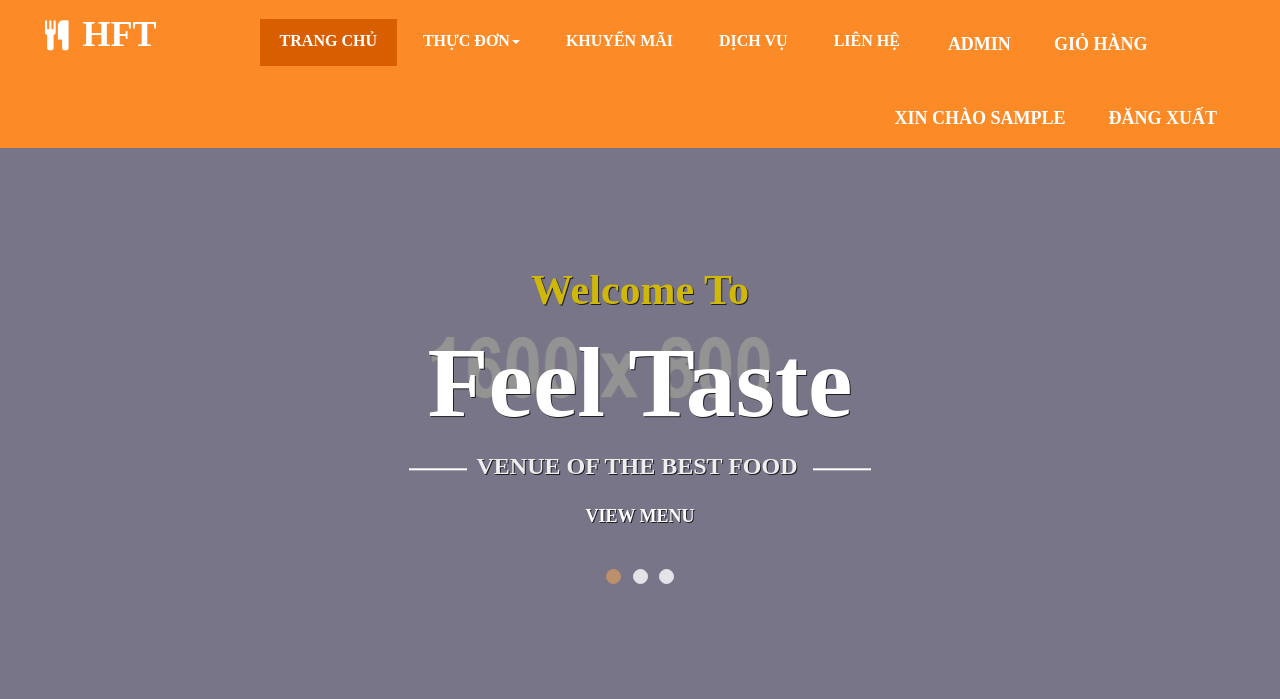
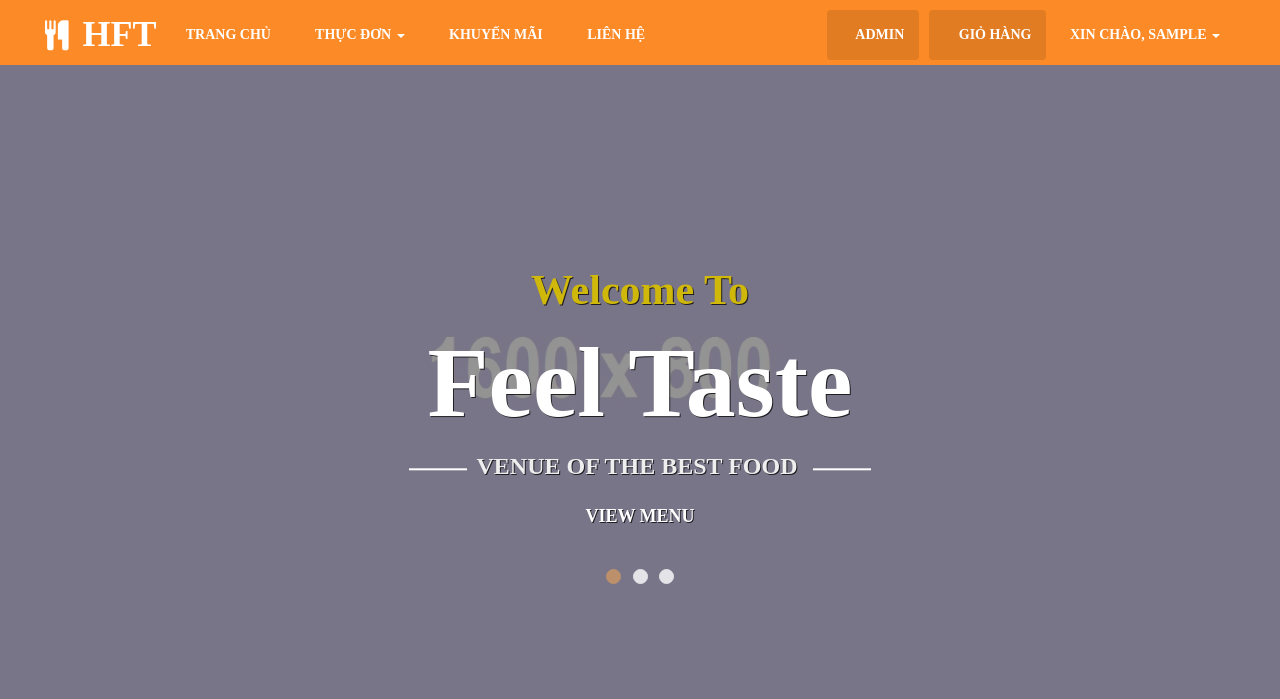
Before and after one commit to huytruong204/CuaHangHFT, a PHP site: page / in a window 1280 px wide. Shown: the top 699 px of the page. Run offline with PHP 8.4, Linux system fonts and the light colour scheme; the visitor is signed in with stand-in values (Sample User, id 1); data that the repository does not hold is empty; some web fonts are replaced.

Commit message:
Sửa lại giao diện menu

```diff
--- a/View/Component/Menu/Index.php
+++ b/View/Component/Menu/Index.php
@@ -1,9 +1,19 @@
-<div class="collapse navbar-collapse" id="bs-example-navbar-collapse-1">
-    <ul class="nav navbar-nav nav_m">
-        <li><a class="m_tag active_tab" href="index.php?page=Home">Trang chủ</a></li>
+<div class="collapse navbar-collapse " style="padding-top: 10px" id="bs-example-navbar-collapse-1">
+
+    <ul class="nav navbar-nav">
+        <li class='active'>
+            <a href="index.php?page=Home">
+                <i class="glyphicon glyphicon-home"></i> Trang chủ
+            </a>
+        </li>
+
         <li class="dropdown">
-            <a class="m_tag" href="shop.html" data-toggle="dropdown" role="button" aria-expanded="false">Thực đơn<span class="caret"></span></a>
-            <ul class="dropdown-menu drop_3" role="menu">
+            <a href="#" class="dropdown-toggle" data-toggle="dropdown" role="button" aria-expanded="false">
+                <i class="glyphicon glyphicon-cutlery"></i> Thực đơn <span class="caret"></span>
+            </a>
+            <ul class="dropdown-menu" role="menu">
+                <li><a href="Index.php?page=Food"><strong>Tất cả món ăn</strong></a></li>
+                <li class="divider"></li>
                 <?php
                 foreach ($list_cat as $cat) {
                     echo "<li><a href='Index.php?page=Food&cat_filter={$cat->getCategory_id()}'>{$cat->getCategory_name()}</a></li>";
@@ -11,24 +21,48 @@
                 ?>
             </ul>
         </li>
-        <li><a class="m_tag" href="#">Khuyến mãi</a></li>
-        <li><a class="m_tag" href="#">Dịch vụ</a></li>
-        <li><a class="m_tag" href="index.php?page=Contact">Liên hệ</a></li>
-        <li><a class="m_tag1 button mgt" href="./Admin/index.php?page=HomeAdmin"> Admin</a></li>
-        <li><a class="m_tag1 button mgt" href="index.php?page=Cart"> Giỏ hàng</a></li>
+
+        <li><a href="#"><i class="glyphicon glyphicon-gift"></i> Khuyến mãi</a></li>
+        <li><a href="index.php?page=Contact"><i class="glyphicon glyphicon-earphone"></i> Liên hệ</a></li>
     </ul>
-    <ul class="nav navbar-nav nav_m navbar-right">
+
+    <ul class="nav navbar-nav navbar-right">
+
+        <li>
+            <a href="./Admin/index.php?page=HomeAdmin" class="nav-highlight">
+                <i class="glyphicon glyphicon-cog"></i> Admin
+            </a>
+        </li>
+
+        <li>
+            <a href="index.php?page=Cart" class="nav-highlight">
+                <i class="glyphicon glyphicon-shopping-cart"></i> Giỏ hàng
+            </a>
+        </li>
+
         <?php
         if (session_status() !== PHP_SESSION_ACTIVE) session_start();
-        if (isset($_SESSION['user_id'])){
-            $displayName = htmlspecialchars($_SESSION['user_name'] ?? 'Người dùng');
-            echo "<li><a class='m_tag1 button mgt' href='index.php?page=User'>Xin chào {$displayName}</a></li>";
-            echo "<li><a class='m_tag1 button mgt' href='index.php?page=User&action=Logout'>Đăng xuất</a></li>";
-        } else {
-            echo "<li><a class='m_tag1 button mgt' href='index.php?page=SignIn'> Đăng nhập</a></li>";
-            echo "<li><a class='m_tag1 button mgt' href='index.php?page=SignUp'> Đăng ký</a></li>";
-        }
+
+        if (isset($_SESSION['user_id'])):
+            $displayName = htmlspecialchars($_SESSION['user_name'] ?? 'Thành viên');
         ?>
+            <li class="dropdown">
+                <a href="#" class="dropdown-toggle" data-toggle="dropdown" role="button" aria-expanded="false" style="padding-left: 10px;">
+                    <img src="" class="img-circle" style="width: 25px; margin-right: 5px;">
+                    Xin chào, <?= $displayName ?> <span class="caret"></span>
+                </a>
+                <ul class="dropdown-menu">
+                    <li><a href="index.php?page=User"><i class="glyphicon glyphicon-user"></i> Hồ sơ cá nhân</a></li>
+                    <li><a href="index.php?page=Order"><i class="glyphicon glyphicon-list-alt"></i> Lịch sử đơn hàng</a></li>
+                    <li class="divider"></li>
+                    <li><a href="index.php?page=User&action=Logout" class="text-danger"><i class="glyphicon glyphicon-log-out"></i> Đăng xuất</a></li>
+                </ul>
+            </li>
+
+        <?php else: ?>
+            <li><a href="index.php?page=SignIn"><i class="glyphicon glyphicon-log-in"></i> Đăng nhập</a></li>
+            <li><a href="index.php?page=SignUp"><i class="glyphicon glyphicon-registration-mark"></i> Đăng ký</a></li>
+        <?php endif; ?>
     </ul>
 </div>
 </div>
--- a/View/Order/Index.php
+++ b/View/Order/Index.php
@@ -14,10 +14,6 @@
     <?php endif; ?>
     <div class="row">
         <div class="col-md-12">
-            <ul class="nav nav-tabs" style="margin-bottom: 20px;">
-                <li role="presentation"><a href="index.php?page=User&action=Profile">Tài khoản</a></li>
-                <li role="presentation" class="active"><a href="#">Lịch sử mua hàng</a></li>
-            </ul>
 
             <?php if (!empty($orders)): ?>
                 <div class="table-responsive" style="background: white; padding: 20px; border-radius: 8px; box-shadow: 0 2px 10px rgba(0,0,0,0.05);">
--- a/assets/css/index.css
+++ b/assets/css/index.css
@@ -709,3 +709,45 @@ Licence: <a href="https://www.templateonweb.com/license">Website Template Licenc
 }
 @media (min-width: 1201px) and (max-width: 1292px) {
 }
+/* Tùy chỉnh thanh Menu */
+.navbar-nav > li > a {
+    color: white !important;
+    font-weight: 600;
+    text-transform: uppercase;
+    font-size: 14px;
+    padding: 15px 15px;
+    transition: all 0.3s;
+}
+
+/* Hiệu ứng khi di chuột vào menu */
+.navbar-nav > li > a:hover,
+.navbar-nav > li > a:focus,
+.navbar-nav > li.open > a {
+    background-color: rgba(255, 255, 255, 0.2) !important;
+    border-radius: 4px;
+}
+
+/* Dropdown menu con */
+.dropdown-menu {
+    border: none;
+    box-shadow: 0 4px 15px rgba(0,0,0,0.15);
+    border-radius: 0 0 5px 5px;
+}
+
+.dropdown-menu > li > a {
+    padding: 10px 20px;
+    color: #333;
+    font-weight: 500;
+}
+
+.dropdown-menu > li > a:hover {
+    background-color: #fff3e0;
+    color: #e65100;
+}
+
+/* Nút Admin & Giỏ hàng nổi bật */
+.nav-highlight {
+    background: rgba(0,0,0,0.1);
+    border-radius: 4px;
+    margin: 0 5px;
+}
```
Also changed, not shown: img/avatars/avatar-c1fe91803c92d109fa45690b61c4f14d.png (added).
